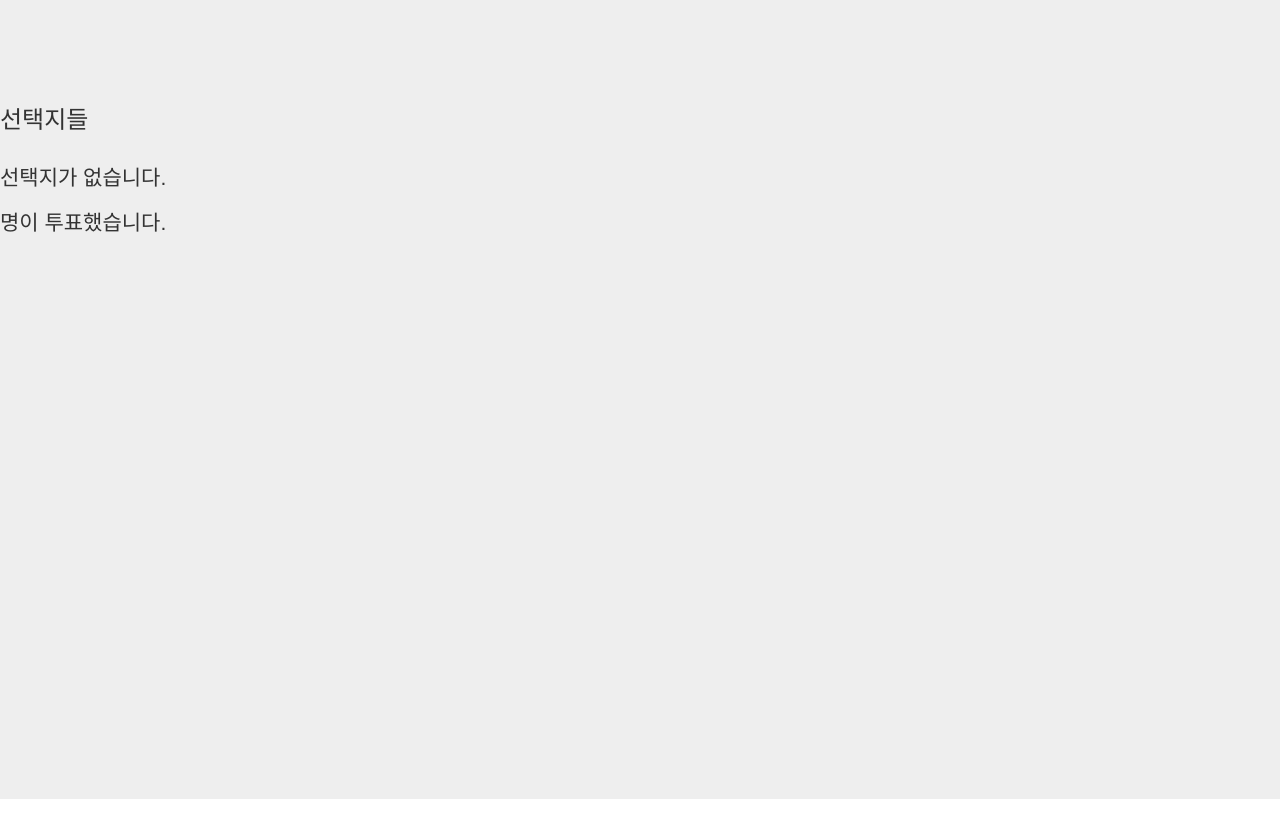
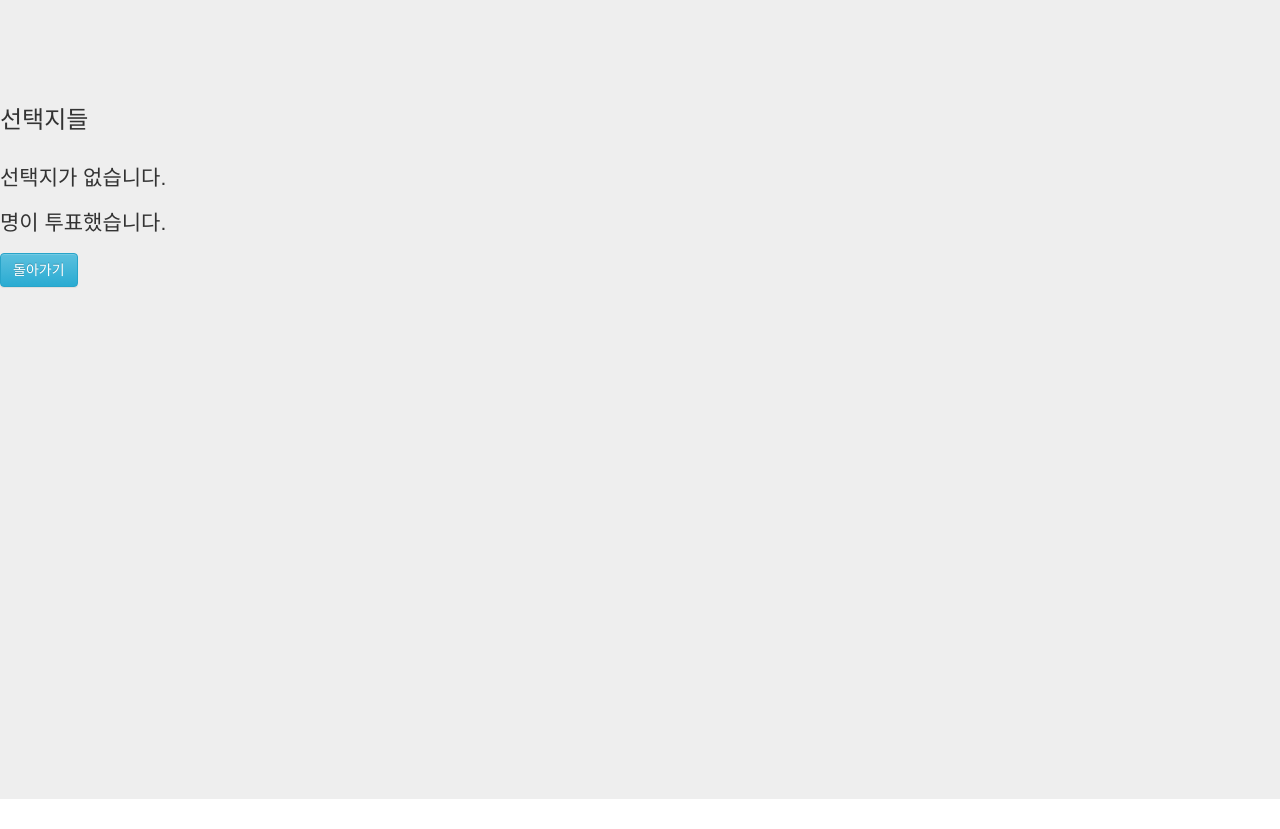
Before and after one commit to yeonho1/election, a Django app: template vote/templates/vote/view.html in a window 1280 px wide. Shown: the part 161-990 px from the top of the page. Run offline with Django 3.2, Linux system fonts and the light colour scheme; the template is opened without the code that fills it, so the values that code supplies are empty; some libraries are stand-ins or nearby versions.

Commit message:
add back to list button

```diff
--- a/vote/templates/vote/view.html
+++ b/vote/templates/vote/view.html
@@ -18,4 +18,5 @@
     <p>선택지가 없습니다.</p>
 {% endif %}
 <p>{{voted}}명이 투표했습니다.</p>
+<a class="btn btn-info" href="/vote">돌아가기</a>
 {% endblock %}
```
